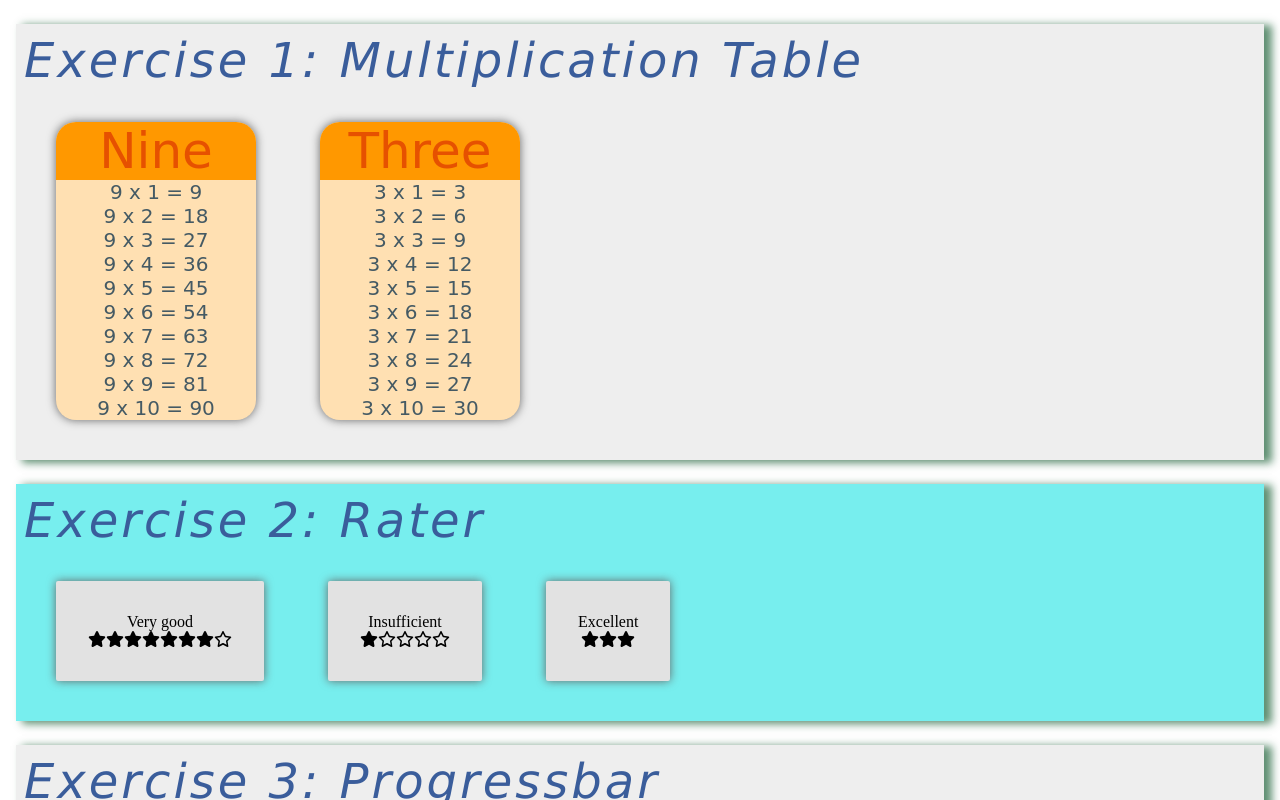
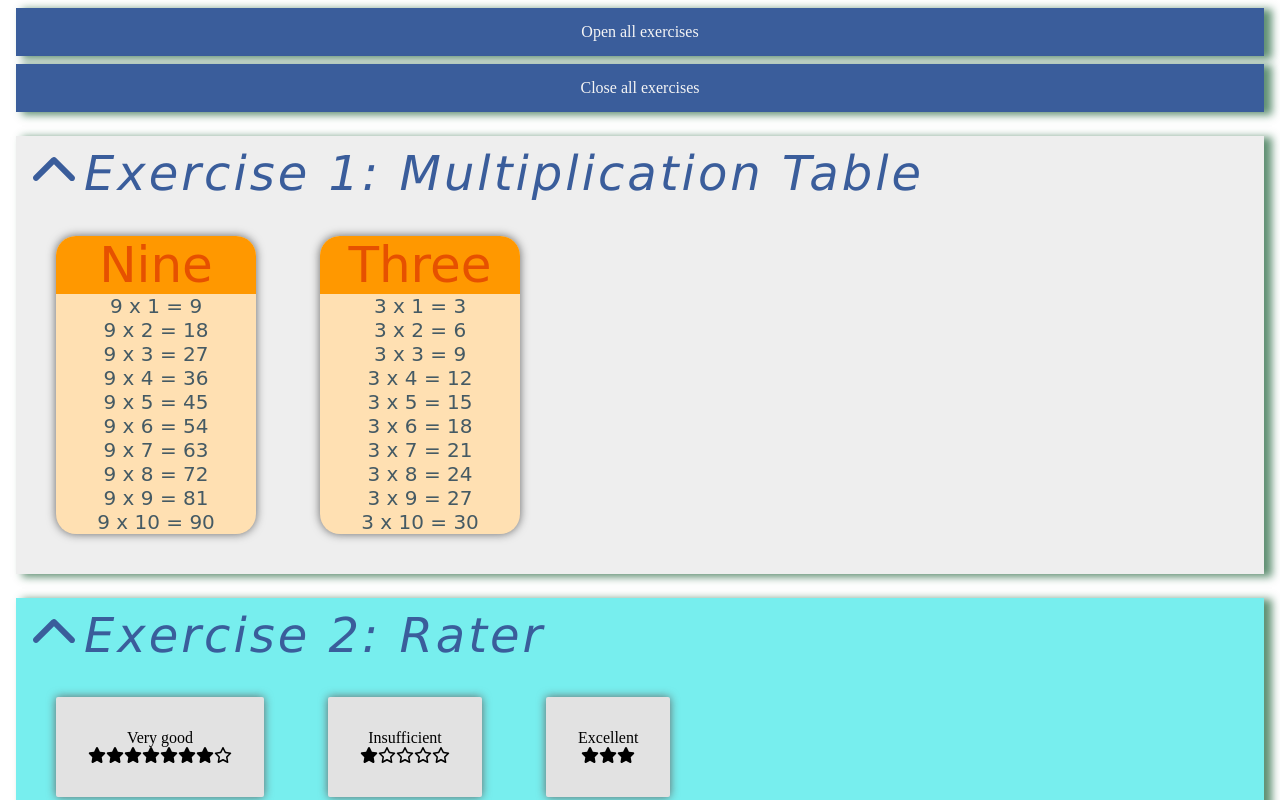
Before and after one commit to r0302772/react-js-les-2-state, a React (Vite) app in the folder react-js-les-2-state/: page / in a window 1280 px wide. Shown: the top 800 px of the page. Built offline with nearby package versions, Linux system fonts and the light colour scheme.

Commit message:
added app, openclosebtn - finished exercise

```diff
--- /dev/null
+++ b/react-js-les-2-state/src/app.jsx
@@ -0,0 +1,71 @@
+import Exercise from "./components/Exercise.jsx";
+import ExerciseOne from "./components/exerciseOne/ExerciseOne.jsx";
+import ExerciseTwo from "./components/exerciseTwo/ExerciseTwo.jsx";
+import ExerciseThree from "./components/exerciseThree/ExerciseThree.jsx";
+import ExerciseFour from "./components/exerciseFour/ExerciseFour.jsx";
+import ExerciseFive from "./components/exerciseFive/ExerciseFive.jsx";
+import ExerciseSix from "./components/exerciseSix/exerciseSix.jsx";
+import ExerciseSeven from "./components/exerciseSeven/exerciseSeven.jsx";
+import ExerciseEight from "./components/exerciseEight/ExerciseEight.jsx";
+import styled from "styled-components";
+import {useState} from "react";
+
+const OpenCloseBtn = styled.div`
+  box-shadow: 7px 2px 8px 1px rgba(18, 89, 46, 0.67);
+  background: #3a5d9b;
+  color: #f5f5f5;
+  height: 3em;
+  margin: .5em .5em;
+  display: flex;
+  align-items: center;
+  justify-content: center;
+
+  &:hover {
+    &:hover {
+      cursor: pointer;
+    }
+
+    &:active {
+      box-shadow: 7px 2px 8px 1px #eeeeee;
+    }
+`
+
+const exercises = [
+    {title: 'Multiplication Table', children: () => <ExerciseOne/>},
+    {title: 'Rater', children: () => <ExerciseTwo/>, background: '#77EEEE'},
+    {title: 'Progressbar', children: () => <ExerciseThree/>},
+    {title: 'Number grid', children: () => <ExerciseFour/>, background: '#77EEEE'},
+    {title: 'Comment Card', children: () => <ExerciseFive/>},
+    {title: 'Calculator', children: () => <ExerciseSix/>, background: '#77EEEE'},
+    {title: 'BMI Calulator', children: () => <ExerciseSeven/>},
+    {title: 'Comments en Lifting State', children: () => <ExerciseEight/>, background: '#77EEEE'}
+]
+
+const App = () => {
+    const [openExercises, setOpenExercises] = useState(Array(exercises.length).fill(true))
+
+    const toggleIsOpen = (i) => {
+        setOpenExercises(o => {
+            const newOpen = [...o]
+            newOpen[i] = !newOpen[i]
+            return newOpen
+        })
+    }
+
+    return (
+        <>
+            <OpenCloseBtn onClick={() => setOpenExercises(Array(exercises.length).fill(true))}>Open all
+                exercises</OpenCloseBtn>
+            <OpenCloseBtn onClick={() => setOpenExercises(Array(exercises.length).fill(false))}>Close all
+                exercises</OpenCloseBtn>
+            {exercises.map((exercise, i) => (
+                <Exercise title={`Exercise ${i + 1}: ${exercise.title}`} background={exercise.background}
+                          key={i} isOpen={openExercises[i]} toggleIsOpen={() => toggleIsOpen(i)}>
+                    {exercise.children()}
+                </Exercise>
+            ))}
+        </>
+    )
+}
+
+export default App;
--- a/react-js-les-2-state/src/components/Exercise.jsx
+++ b/react-js-les-2-state/src/components/Exercise.jsx
@@ -1,6 +1,25 @@
 import styled from "styled-components";
+import {FontAwesomeIcon} from '@fortawesome/react-fontawesome';
+import {faChevronDown, faChevronUp} from '@fortawesome/free-solid-svg-icons'
 
-const ExerciseTitleContainer = styled.div`
+const ChevronBtn = styled.button`
+  font-family: "Lucida Sans", Monaco, monospace;
+  font-size: 3rem;
+  letter-spacing: 3px;
+  color: #3A5D9B;
+  font-weight: 300;
+  font-style: oblique;
+  line-height: 1.2;
+  background: none;
+  border: none;
+
+  &:hover {
+    cursor: pointer;
+  }
+`
+
+
+const ExerciseTitle = styled.div`
   font-family: "Lucida Sans", Monaco, monospace;
   font-size: 3rem;
   letter-spacing: 3px;
@@ -10,15 +29,7 @@ const ExerciseTitleContainer = styled.div`
   line-height: 1.2;
 `;
 
-const ExerciseTitle = ({title}) => {
-    return(
-        <ExerciseTitleContainer>
-            {title}
-        </ExerciseTitleContainer>
-    )
-}
-
-const Exercise = ({title, background, children}) => {
+const Exercise = ({title, background, children, isOpen, toggleIsOpen}) => {
     const exerciseStyle = {
         boxShadow: "7px 2px 8px 1px rgba(18,89,46,0.67)",
         backgroundColor: background || "#EEEEEE",
@@ -29,8 +40,10 @@ const Exercise = ({title, background, children}) => {
 
     return (
         <div style={exerciseStyle}>
-            <ExerciseTitle title={title}/>
-            {children}
+            <ExerciseTitle>
+                <ChevronBtn onClick={toggleIsOpen}><FontAwesomeIcon icon={isOpen ? faChevronUp : faChevronDown}/></ChevronBtn>{title}
+            </ExerciseTitle>
+            {isOpen && children}
         </div>
     )
 }
--- a/react-js-les-2-state/src/main.jsx
+++ b/react-js-les-2-state/src/main.jsx
@@ -1,41 +1,10 @@
 import {StrictMode} from 'react'
 import ReactDOM from 'react-dom/client'
-import Exercise from "./components/Exercise.jsx"
 import "./main.css"
-import ExerciseOne from "./components/exerciseOne/ExerciseOne.jsx";
-import ExerciseTwo from "./components/exerciseTwo/ExerciseTwo.jsx";
-import ExerciseThree from "./components/exerciseThree/ExerciseThree.jsx";
-import ExerciseFour from "./components/exerciseFour/ExerciseFour.jsx";
-import ExerciseFive from "./components/exerciseFive/ExerciseFive.jsx";
-import ExerciseSix from "./components/exerciseSix/exerciseSix.jsx";
-import ExerciseSeven from "./components/exerciseSeven/exerciseSeven.jsx";
-import ExerciseEight from "./components/exerciseEight/ExerciseEight.jsx";
+import App from "./app.jsx";
 
 ReactDOM.createRoot(document.getElementById('root')).render(
     <StrictMode>
-        <Exercise title={'Exercise 1: Multiplication Table'}>
-            <ExerciseOne/>
-        </Exercise>
-        <Exercise title={'Exercise 2: Rater'} background={'#77EEEE'}>
-            <ExerciseTwo/>
-        </Exercise>
-        <Exercise title={'Exercise 3: Progressbar'}>
-            <ExerciseThree/>
-        </Exercise>
-        <Exercise title={'Exercise 4: Number grid'} background={'#77EEEE'}>
-            <ExerciseFour/>
-        </Exercise>
-        <Exercise title={'Exercise 5: Comment Card'}>
-            <ExerciseFive/>
-        </Exercise>
-        <Exercise title={'Exercise 6: Calculator'}>
-            <ExerciseSix/>
-        </Exercise>
-        <Exercise title={'Exercise 7: BMI Calulator'}>
-            <ExerciseSeven/>
-        </Exercise>
-        <Exercise title={'Exercise 8: Comments en Lifting State'}>
-            <ExerciseEight/>
-        </Exercise>
+        <App/>
     </StrictMode>
 )
```
